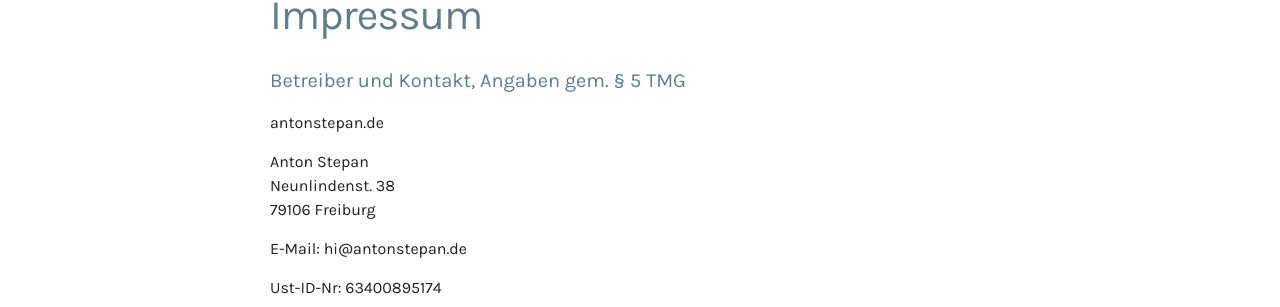
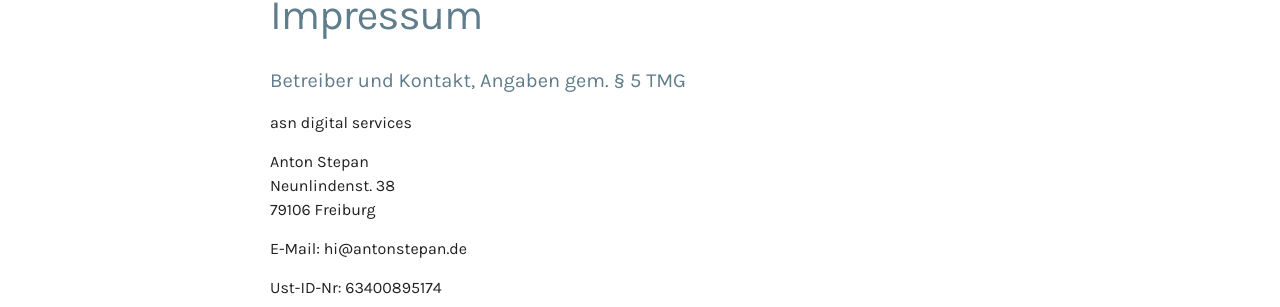
Before and after one commit to asndev/antonstepan-it, a Jekyll site: the page built from impressum.md, in a window 1280 px wide. Shown: the part 171-478 px from the top of the page. Built offline with Jekyll 4.4.1, drawn with Linux system fonts in a browser that asks for light colours; nearby versions of some CDN libraries.

Commit message:
Update impressum.md

```diff
--- a/impressum.md
+++ b/impressum.md
@@ -8,7 +8,7 @@ permalink: /impressum/
 
   <h1 class="page-heading">Betreiber und Kontakt, Angaben gem. § 5 TMG</h1>
 
-  <p>antonstepan.de</p>
+  <p>asn digital services</p>
   <p>Anton Stepan<br/>
   Neunlindenst. 38<br/>
   79106 Freiburg<br/>
```
